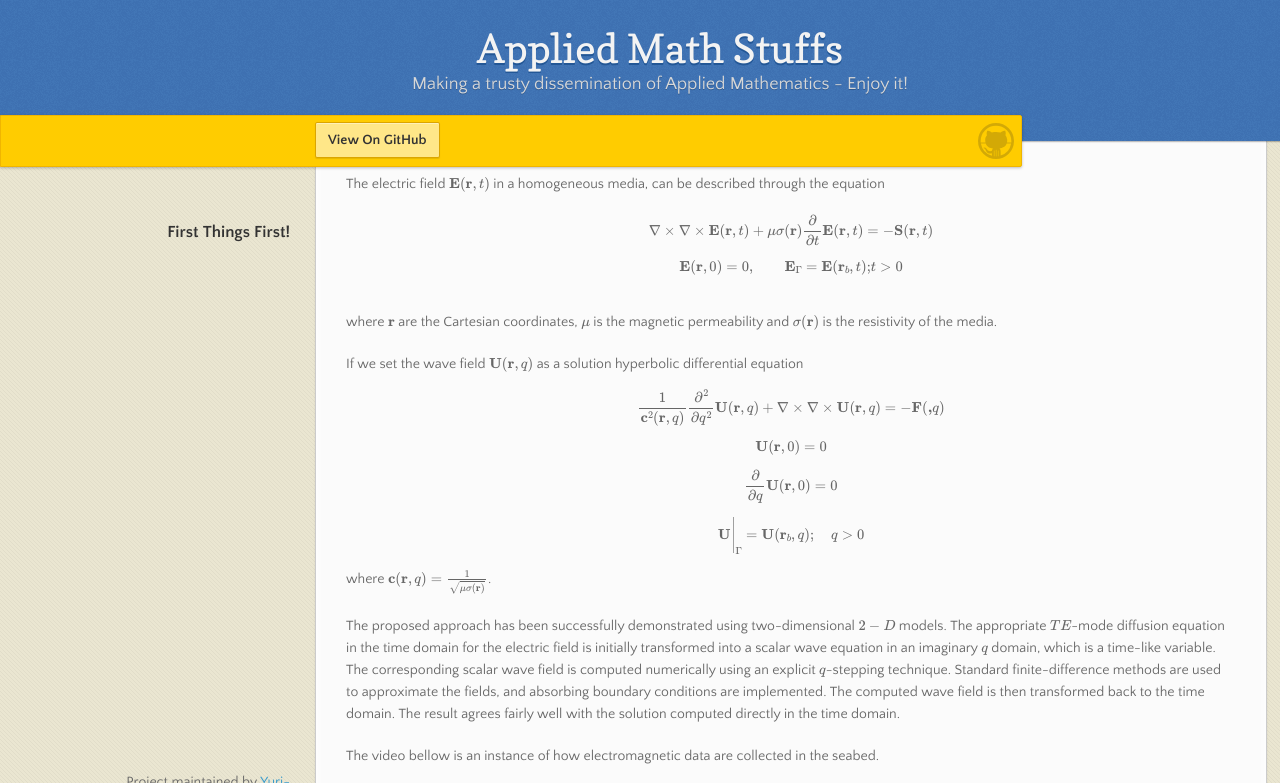
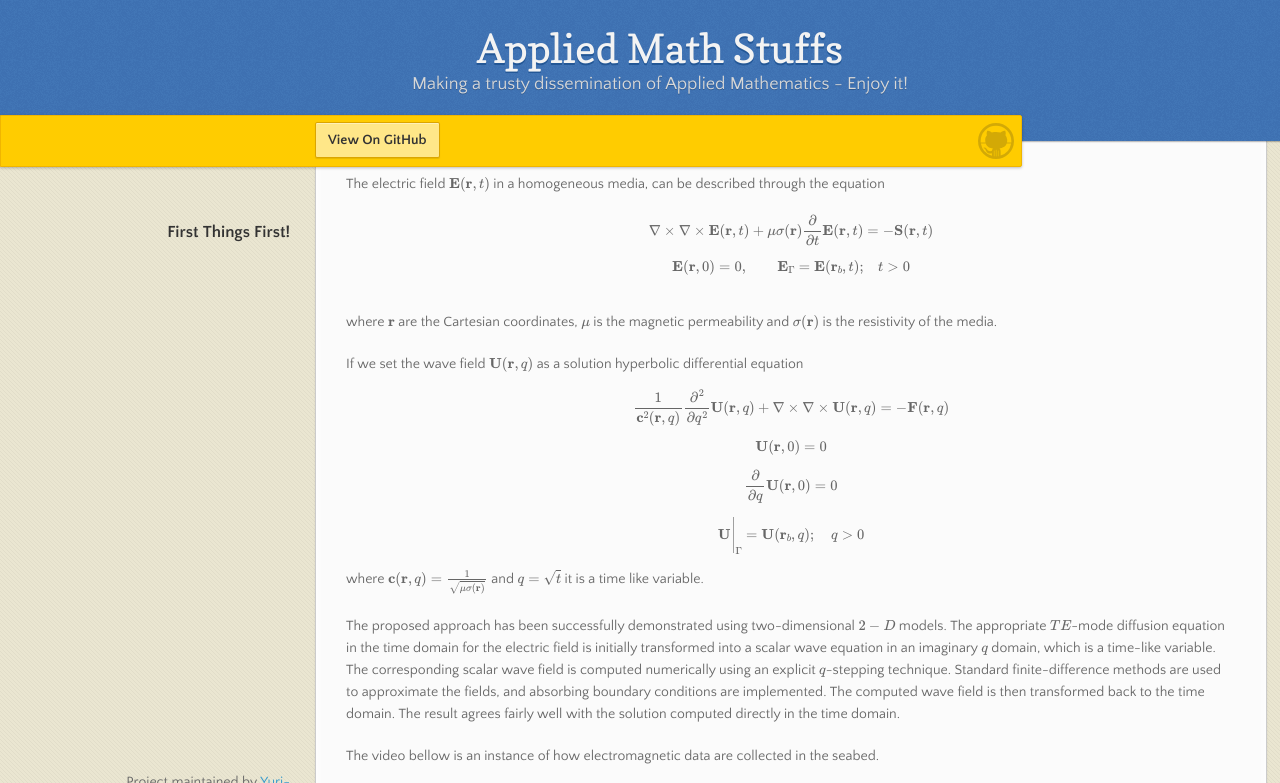
Before and after one commit to Yuri-Albuquerque/yuri_blog, a Jekyll site: the page built from index.md, in a window 1280 px wide and 900 px high, scrolled down 647 px, cut to the strip 0-783 px from the top of the window. Built offline with Jekyll 4.4.1, drawn with Linux system fonts in a browser that asks for light colours; emoji names are drawn with the system emoji font; formulas are drawn with MathJax 3; our own code applies the rules of GitHub Pages for plain Markdown files.

Commit message:
explain q

```diff
--- a/index.md
+++ b/index.md
@@ -24,15 +24,15 @@ The diffusive \\(EM\\) field is known to have a unique integral representation i
 The electric field \\(\mathbf{E}(\mathbf{r},t)\\) in a homogeneous media,  can be described through the equation
 
 \begin{align}\label{E}\nabla \times \nabla \times \mathbf{E}(\mathbf{r},t) + \mu\sigma(\mathbf{r})\frac{\partial }{\partial t}\mathbf{E}(\mathbf{r},t) &= -\mathbf{S}(\mathbf{r},t) \end{align}
-\begin{align}\mathbf{E}(\mathbf{r},0) = 0,\qquad \mathbf{E}_{\Gamma} = \mathbf{E}(\mathbf{r}_b,t); & t>0\end{align}
+\begin{align}\mathbf{E}(\mathbf{r},0) = 0,\qquad \mathbf{E}_{\Gamma} = \mathbf{E}(\mathbf{r}_b,t); & \quad t>0\end{align}
 where \\(\mathbf{r}\\) are the Cartesian coordinates, \\(\mu\\) is the magnetic permeability and \\(\sigma(\mathbf{r})\\) is the resistivity of the media.
 
 If we set the wave field \\(\mathbf{U}(\mathbf{r},q)\\) as a solution hyperbolic differential equation
-\begin{align}\label{U}\frac{1}{\mathbf{c}^2(\mathbf{r},q)}\frac{\partial^2}{\partial q^2}\mathbf{U}(\mathbf{r},q)+\nabla \times \nabla \times \mathbf{U}(\mathbf{r},q) &= -\mathbf{F}(\mathbf,q)\end{align}
+\begin{align}\label{U}\frac{1}{\mathbf{c}^2(\mathbf{r},q)}\frac{\partial^2}{\partial q^2}\mathbf{U}(\mathbf{r},q)+\nabla \times \nabla \times \mathbf{U}(\mathbf{r},q) &= -\mathbf{F}(\mathbf{r},q)\end{align}
 \begin{align}\mathbf{U}(\mathbf{r},0) &= 0\end{align}
 \begin{align}\frac{\partial}{\partial q}\mathbf{U}(\mathbf{r},0) &= 0\end{align}
 \begin{align}\mathbf{U}\Bigg|_{\Gamma} &= \mathbf{U}(\mathbf{r}_b,q); \quad q>0 \end{align}
-where \\(\mathbf{c}(\mathbf{r},q) = \frac{1}{\sqrt{\mu\sigma(\mathbf{r})}}\\).
+where \\(\mathbf{c}(\mathbf{r},q) = \frac{1}{\sqrt{\mu\sigma(\mathbf{r})}}\\) and \\(q = \sqrt{t}\\) it is a time like variable.
 
 The proposed approach has been successfully demonstrated using two-dimensional \\(2-D\\) models. The appropriate \\(TE\\)-mode diffusion equation in the time domain for the electric field is initially transformed into a scalar wave equation in an imaginary \\(q\\) domain, which is a time-like variable. The corresponding scalar wave field is computed numerically using an explicit \\(q\\)-stepping technique. Standard finite-difference methods are used to approximate the fields, and absorbing boundary conditions are implemented. The computed wave field is then transformed back to the time domain. The result agrees fairly well with the solution computed directly in the time domain.
 
```
